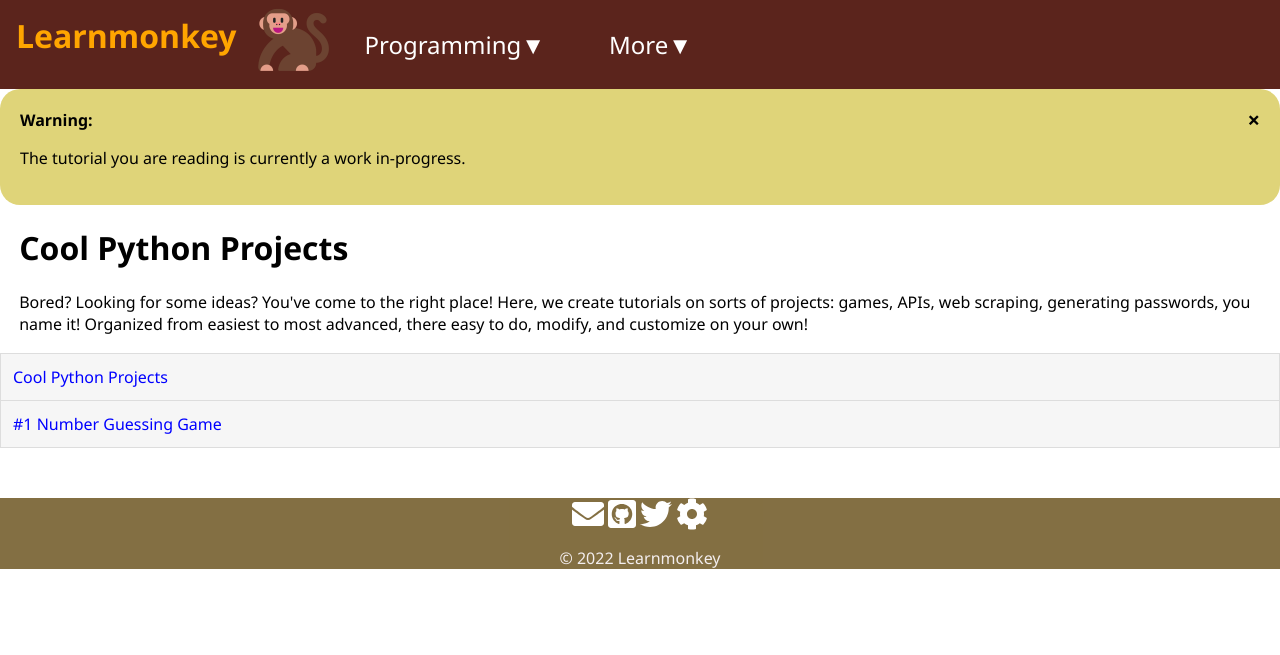
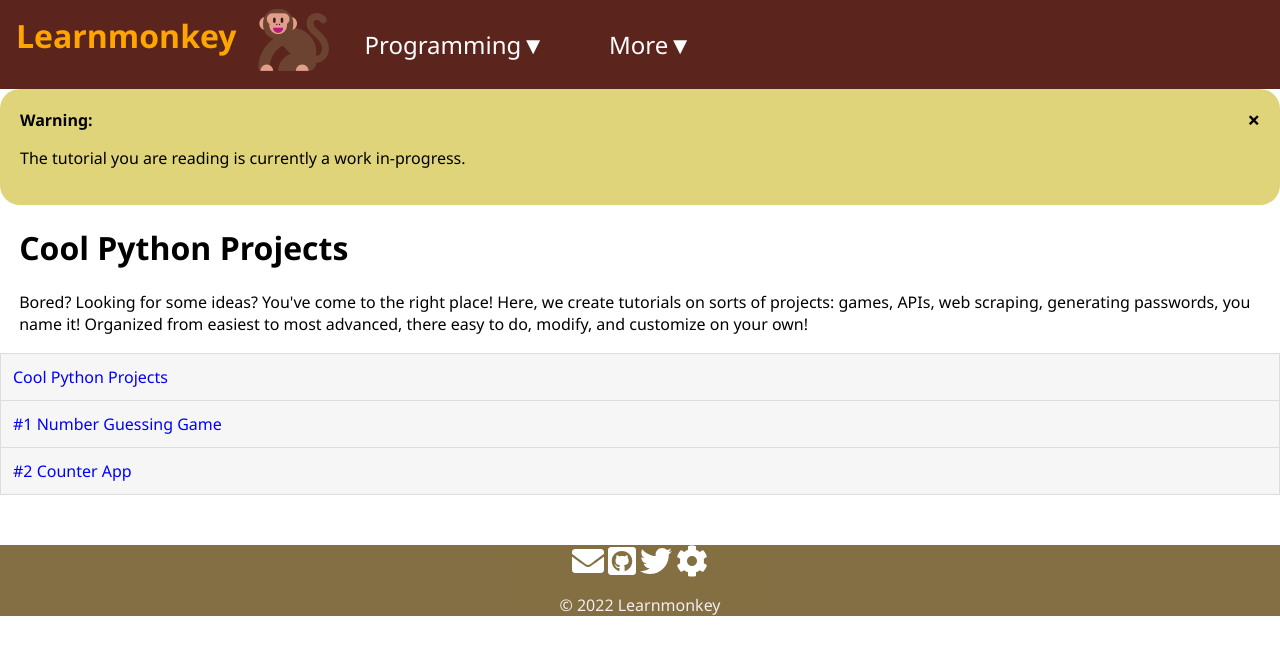
Before and after one commit to learnmonkey/learnmonkey.github.io, a Jekyll site: the page built from programming/python/cool-projects/index.html, in a window 1280 px wide. Shown: the top 655 px of the page. Built offline with Jekyll 4.4.1, drawn with Linux system fonts in a browser that asks for light colours; nearby versions of some CDN libraries.

Commit message:
update python project layout

```diff
--- a/_layouts/python-cool-projects.html
+++ b/_layouts/python-cool-projects.html
@@ -8,6 +8,7 @@
         <ul id="tutorials-list">
               <a href="/programming/python/cool-projects/"><li>Cool Python Projects</li></a>
               <a href="/programming/python/cool-projects/1-number-guessing/"><li>#1 Number Guessing Game</li></a>
+              <a href="/programming/python/cool-projects/2-counter-app/"><li>#2 Counter App</li></a>
         </ul>
         {%- include footer.html -%}
     </body>
```
